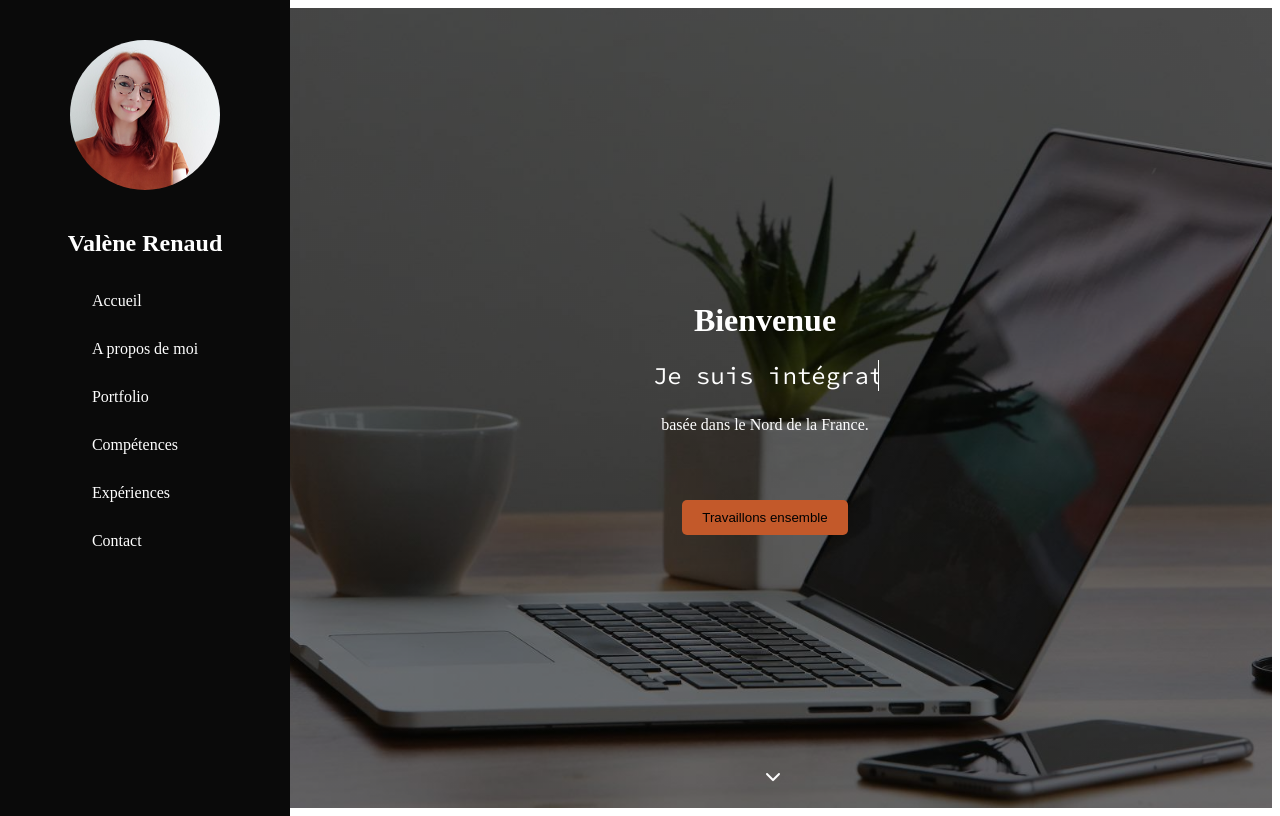
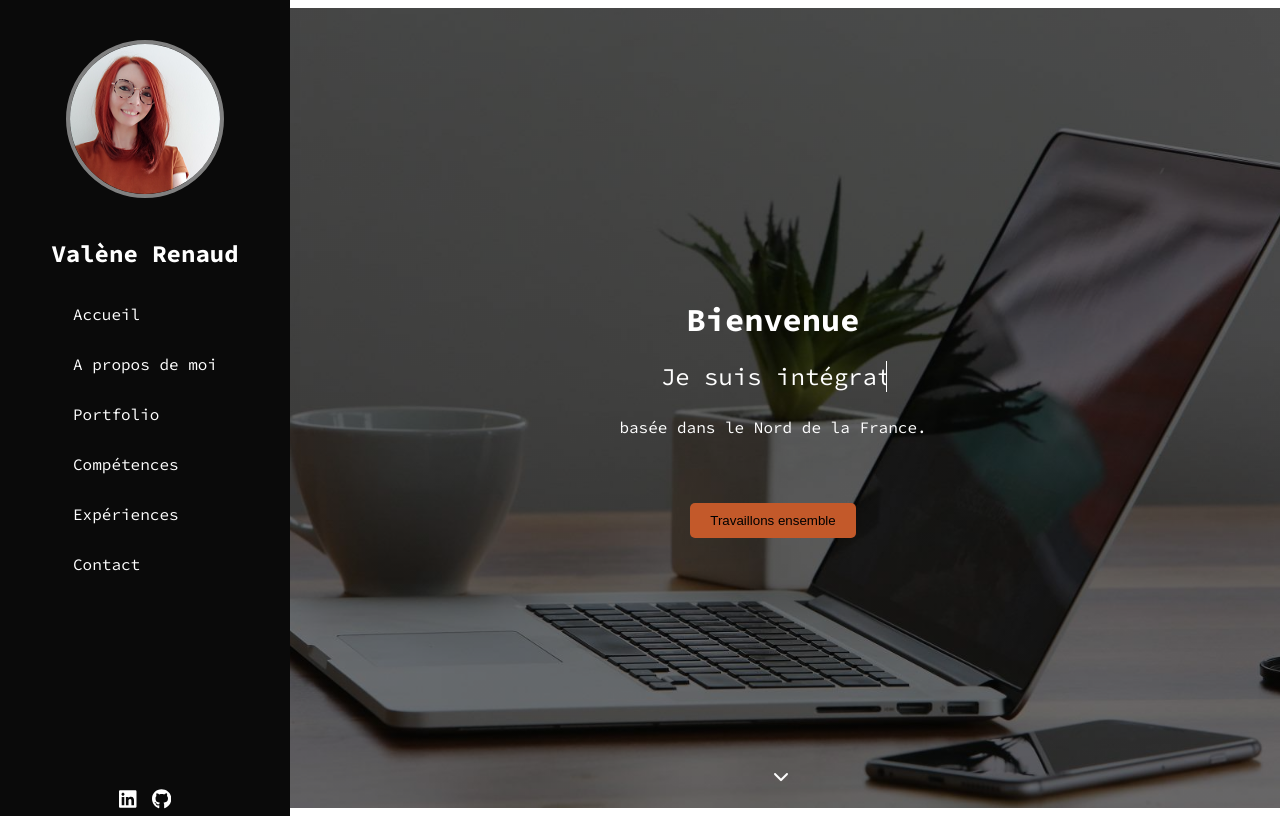
Before and after one commit to Valene-R/Projet-12-Mon_portfolio, a React (Create React App) app: page / in a window 1280 px wide. Built offline with nearby package versions, Linux system fonts and the light colour scheme.

Commit message:
style(Home): add media icons, border photo, and hover color for navitem

```diff
--- a/src/components/heroSection/heroSection.styled.js
+++ b/src/components/heroSection/heroSection.styled.js
@@ -33,6 +33,30 @@ export const Button = styled.button`
 	margin-top: 50px;
 `;
 
+export const ButtonWrapper = styled.div`
+  position: relative;
+  padding: 10px 20px;
+  border: none;
+  background-color: #C3592A;
+  color: #000000;
+  border-radius: 5px;
+  cursor: pointer;
+  margin-top: 50px;
+
+  &::before {
+    content: '';
+    position: absolute;
+    top: 0;
+    right: 0;
+    bottom: 0;
+    left: 0;
+    border: 3px solid #ffdb00;
+    animation: borderRun 8s linear infinite;
+  }
+`;
+
+
+
 export const AnimatedChevron = styled.div`
 	position: absolute;
 	bottom: 10px;
--- a/src/components/sideBar/SideBar.jsx
+++ b/src/components/sideBar/SideBar.jsx
@@ -1,5 +1,7 @@
 import React from 'react';
-import { Root, ProfileImage } from './sideBar.styled';
+import { ReactComponent as IconGithub } from '../../assets/iconGithub.svg';
+import { ReactComponent as IconLinkedin } from '../../assets/iconLinkedin.svg';
+import { Root, ProfileImage, MediaIcons } from './sideBar.styled';
 import portrait from '../../assets/portrait.png';
 import Navigation from './navigation/Navigation';
 
@@ -9,9 +11,10 @@ const SideBar = () => {
 			<ProfileImage src={portrait} alt="Portrait de Valène" />
       <h2>Valène Renaud</h2>
       <Navigation />
-      <div>
-        {/* media icons */}
-      </div>
+      <MediaIcons>
+        <IconLinkedin />
+        <IconGithub />
+      </MediaIcons>
 		</Root>
 	);
 };
--- a/src/components/sideBar/navigation/navItem/navItem.styled.js
+++ b/src/components/sideBar/navigation/navItem/navItem.styled.js
@@ -6,4 +6,7 @@ export const Item = styled(NavLink)`
   cursor: pointer;
   text-decoration: none;
   color: #FFF;
+  &:hover {
+    color: #C3592A;
+  }
 `;
--- a/src/components/sideBar/sideBar.styled.js
+++ b/src/components/sideBar/sideBar.styled.js
@@ -20,4 +20,20 @@ export const ProfileImage = styled.img`
   height: 150px;
   border-radius: 50%;
   margin: 20px;
+  border: 4px solid grey;
 `;
+
+export const MediaIcons = styled.div`
+  display: flex;
+  gap: 15px; // espace entre les icônes
+  margin-top: 200px;
+
+  svg {
+    font-size: 20px;
+    cursor: pointer;
+
+    &:hover {
+      font-size: 30px;
+    }
+  }
+`;
--- a/src/router/Router.jsx
+++ b/src/router/Router.jsx
@@ -1,6 +1,11 @@
 import React from 'react';
 import { Routes, Route } from 'react-router-dom';
 import Home from '../pages/home/Home';
+// import About from '../pages/about/About';
+// import Portfolio from '../pages/portfolio/Portfolio';
+// import Skills from '../pages/skills/Skills';
+// import Experiences from '../pages/experiences/Experiences';
+// import Contact from '../pages/contact/Contact';
 import { ROUTES } from '../router/routes';
 
 const Router = () => {
--- a/src/styles/globalStyle.js
+++ b/src/styles/globalStyle.js
@@ -1,4 +1,4 @@
-import createGlobalStyle from 'styled-components';
+import { createGlobalStyle } from 'styled-components';
 
 const GlobalStyle = createGlobalStyle`
   body {
```
Also changed, not shown: src/App.js (line endings or trailing spaces), src/assets/iconGithub.svg (added), src/assets/iconLinkedin.svg (added).
